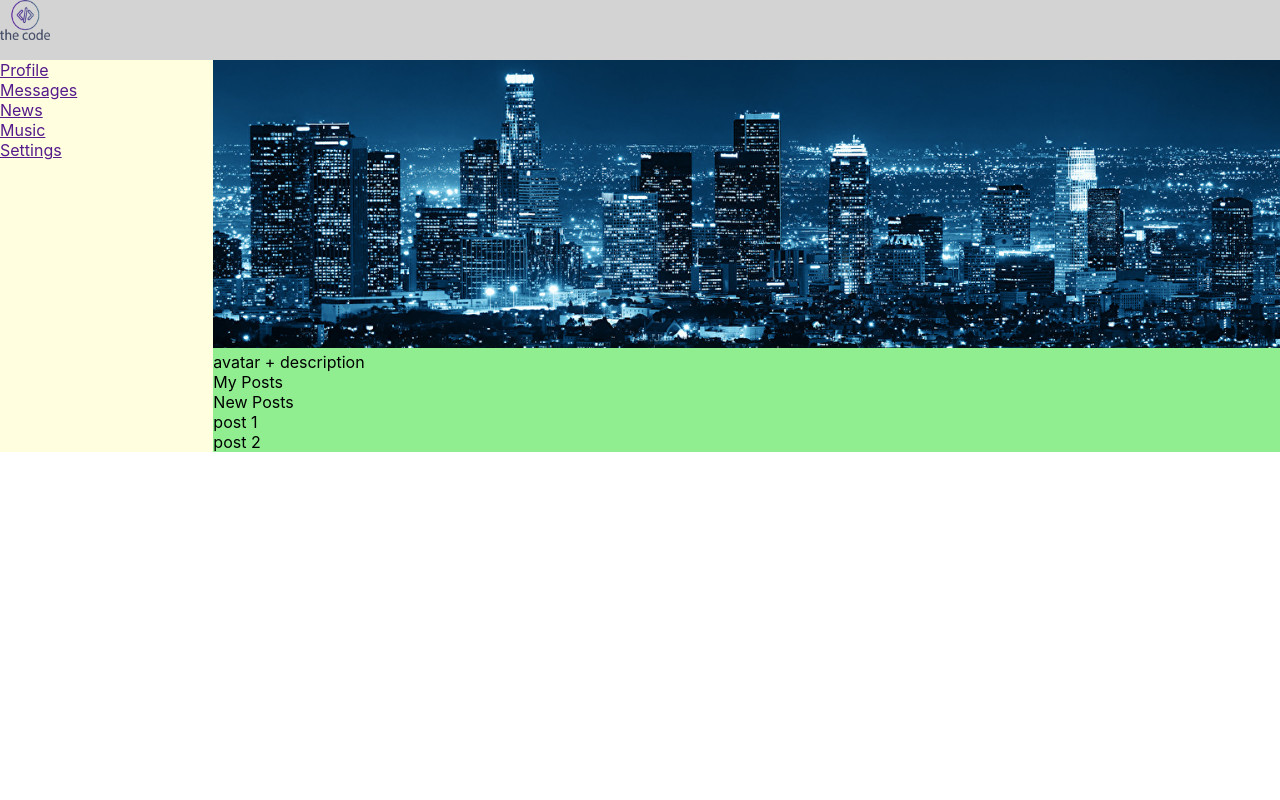
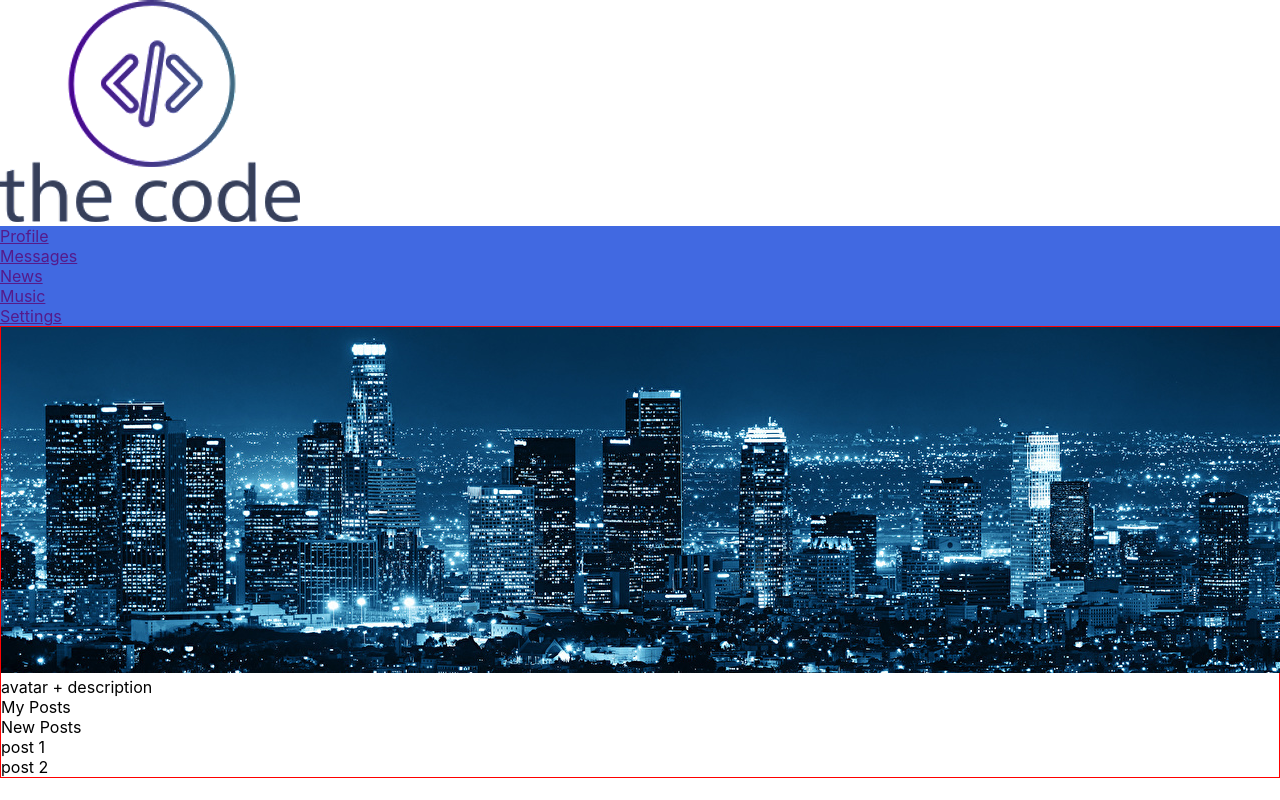
Before and after one commit to picpoint/reactsn, a React (Create React App) app: page / in a window 1280 px wide. Built offline with nearby package versions, Linux system fonts and the light colour scheme.

Commit message:
work with project

```diff
--- a/package.json
+++ b/package.json
@@ -6,6 +6,7 @@
     "@testing-library/jest-dom": "^4.2.4",
     "@testing-library/react": "^9.4.1",
     "@testing-library/user-event": "^7.2.1",
+    "less-loader": "^5.0.0",
     "react": "^16.13.0",
     "react-dom": "^16.13.0",
     "react-scripts": "3.4.0"
--- a/src/App.css
+++ b/src/App.css
@@ -1,4 +1,8 @@
- .app-wrapper {
+body {
+  box-sizing: border-box;
+}
+
+.app-wrapper {
   display: grid;
   width: 100%;
   margin: 0 auto;
@@ -9,6 +13,8 @@
 
   grid-template-rows: 60px 1fr;
   grid-template-columns: 2fr 10fr;
+
+  border: 1px solid red;
 }
 
 .header {
--- a/src/App.js
+++ b/src/App.js
@@ -1,46 +1,17 @@
 import React from 'react';
-import './App.css';
+//import './App.css';
+import './App.less';
+import Header from './components/Header';
+import Navbar from './components/Navbar';
+import Content from './components/Content';
 
 
 function App() {
   return (
     <div className="app-wrapper">
-
-      <header className="header">
-        <img src="code.png" alt="code"/>
-      </header>
-
-      <nav className="nav">
-        <div>
-          <a href="">Profile</a>
-        </div>
-        <div>
-          <a href="">Messages</a>
-        </div>
-        <div>
-          <a href="">News</a>
-        </div>
-        <div>
-          <a href="">Music</a>
-        </div>
-        <div>
-          <a href="">Settings</a>
-        </div>
-      </nav>
-
-      <div className="content">
-        <div>
-          <img src="city.jpg" alt="city"/>
-        </div>
-        <div>avatar + description</div>
-        <div>
-          My Posts
-          <div>New Posts</div>
-          <div>post 1</div>
-          <div>post 2</div>
-        </div>
-      </div>
-
+      <Header />
+      <Navbar />
+      <Content />
     </div>
   );
 }
--- /dev/null
+++ b/src/App.less
@@ -0,0 +1,7 @@
+.content {
+  border: 1px solid red;
+}
+
+.nav {
+  background-color: royalblue;
+}
--- /dev/null
+++ b/src/components/Content.jsx
@@ -0,0 +1,20 @@
+import React from 'react';
+
+function Content() {
+  return(
+    <div className="content">
+      <div>
+        <img src="city.jpg" alt="city"/>
+      </div>
+      <div>avatar + description</div>
+      <div>
+        My Posts
+        <div>New Posts</div>
+        <div>post 1</div>
+        <div>post 2</div>
+      </div>
+    </div>
+  );
+}
+
+export default Content;
--- /dev/null
+++ b/src/components/Header.jsx
@@ -0,0 +1,11 @@
+import React from 'react';
+
+function Header () {
+  return(
+  <header className="header">
+    <img src="code.png" alt="code"/>
+  </header>
+  );
+}
+
+export default Header;
--- /dev/null
+++ b/src/components/Navbar.jsx
@@ -0,0 +1,25 @@
+import React from 'react';
+
+function Navbar () {
+  return (
+    <nav className="nav">
+      <div>
+        <a href="">Profile</a>
+      </div>
+      <div>
+        <a href="">Messages</a>
+      </div>
+      <div>
+        <a href="">News</a>
+      </div>
+      <div>
+        <a href="">Music</a>
+      </div>
+      <div>
+        <a href="">Settings</a>
+      </div>
+    </nav>
+  );
+}
+
+export default Navbar;
```
Also changed, not shown: 1 other file (tests, documents, lock files or other folders).
